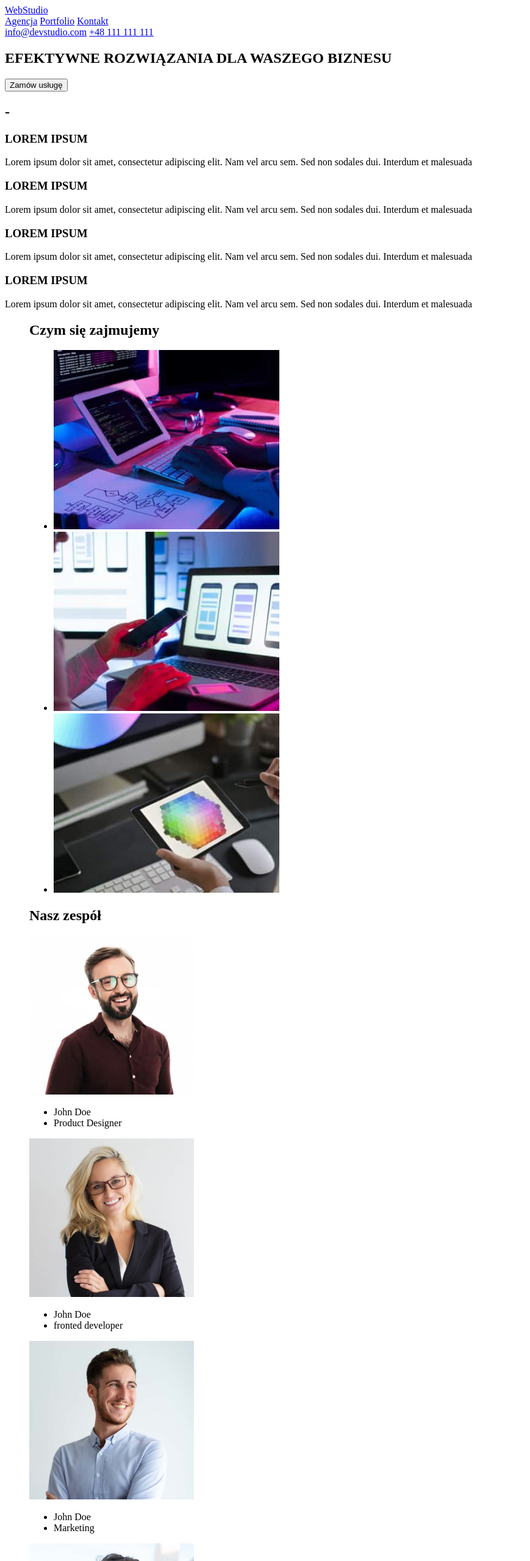
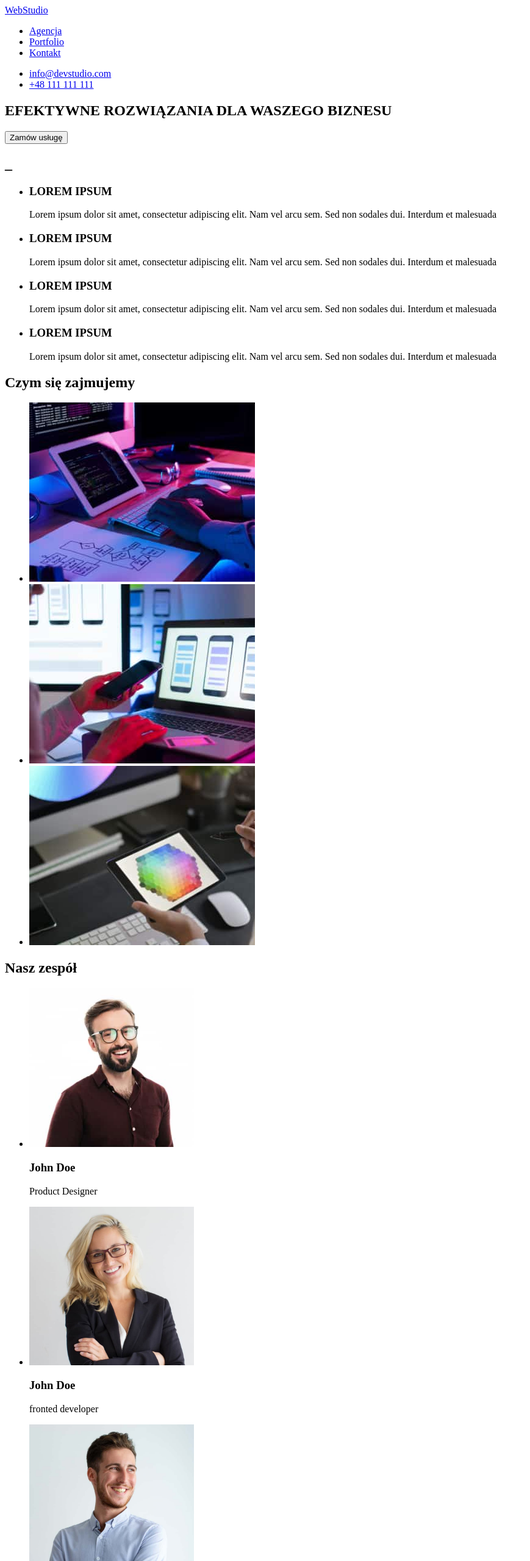
Before and after one commit to RobertN1970/https-github.com-RobertN1970-goit-markup-hw-02, a plain HTML site: page index.html in a window 1280 px wide. Shown: the top 2560 px of the page at 61% size, without its empty margins (0-869 px from the left). Drawn offline with Linux system fonts and the light colour scheme.

Commit message:
poprawka 11 pażdziernik

```diff
--- a/index.html
+++ b/index.html
@@ -9,109 +9,135 @@
   <body>
     <header>
       <a href="./index.html">WebStudio</a>
-      <div>
-        <a href="./index.html">Agencja</a>
-        <a href="mailto:info@devstudio.com">Portfolio</a>
-        <a href="./index.html">Kontakt</a>
-      </div>
-      <div>
-        <a href="mailto:info@devstudio.com">info@devstudio.com</a>
-        <a href="tel:+48111111111">+48 111 111 111</a>
-      </div>
+      <nav>
+        <ul>
+          <li><a href="./index.html">Agencja</a></li>
+          <li><a href="mailto:info@devstudio.com">Portfolio</a></li>
+          <li><a href="./index.html">Kontakt</a></li>
+        </ul>
+      </nav>
+      <ul>
+        <li><a href="mailto:info@devstudio.com">info@devstudio.com</a></li>
+        <li><a href="tel:+48111111111">+48 111 111 111</a></li>
+      </ul>
     </header>
     <main>
-        <nav>
+      <section>
         <h1>EFEKTYWNE ROZWIĄZANIA DLA WASZEGO BIZNESU</h1>
-          <div><button type="button">Zamów usługę</button></div>
+        <button type="button">Zamów usługę</button>
+      </section>
+      <section>
+        <h2>_</h2>
+        <ul>
+          <li>
+            <h3>LOREM IPSUM</h3>
+            <p>
+              Lorem ipsum dolor sit amet, consectetur adipiscing elit. Nam vel
+              arcu sem. Sed non sodales dui. Interdum et malesuada
+            </p>
+          </li>
+          <li>
+            <h3>LOREM IPSUM</h3>
+            <p>
+              Lorem ipsum dolor sit amet, consectetur adipiscing elit. Nam vel
+              arcu sem. Sed non sodales dui. Interdum et malesuada
+            </p>
+          </li>
+          <li>
+            <h3>LOREM IPSUM</h3>
+            <p>
+              Lorem ipsum dolor sit amet, consectetur adipiscing elit. Nam vel
+              arcu sem. Sed non sodales dui. Interdum et malesuada
+            </p>
+          </li>
 
-        </nav>
+          <li>
+            <h3>LOREM IPSUM</h3>
+            <p>
+              Lorem ipsum dolor sit amet, consectetur adipiscing elit. Nam vel
+              arcu sem. Sed non sodales dui. Interdum et malesuada
+            </p>
+          </li>
+        </ul>
+      </section>
       <section>
-            <h2>-</h2>
-            <h3>LOREM IPSUM</h3>
-            <p>Lorem ipsum dolor sit amet, consectetur adipiscing elit. Nam vel arcu sem. Sed non sodales dui. Interdum et malesuada</p>
-            <h3>LOREM IPSUM</h3>
-            <p>Lorem ipsum dolor sit amet, consectetur adipiscing elit. Nam vel arcu sem. Sed non sodales dui. Interdum et malesuada</p>
-            <h3>LOREM IPSUM</h3>
-            <p>Lorem ipsum dolor sit amet, consectetur adipiscing elit. Nam vel arcu sem. Sed non sodales dui. Interdum et malesuada</p>
-            <h3>LOREM IPSUM</h3>
-            <p>Lorem ipsum dolor sit amet, consectetur adipiscing elit. Nam vel arcu sem. Sed non sodales dui. Interdum et malesuada</p>
-
-          </section>
-          <figure>
         <h2>Czym się zajmujemy</h2>
         <ul>
-              <li><img src="./images/img1.jpg" alt="obrazek przedstawia piszący kod na klawiaturze"/></li>
-              <li><img src="./images/img2.jpg" alt="obrazek przedstawia ręka z komórką wyciągnięta w stronę ekranu"/></li>
-              <li><img src="./images/img3.jpg" alt="obrazek przedstawia tablet z grafiką"/></li>
+          <li>
+            <img
+              src="./images/img1.jpg"
+              alt="obrazek przedstawia piszący kod na klawiaturze"
+            />
+          </li>
+          <li>
+            <img
+              src="./images/img2.jpg"
+              alt="obrazek przedstawia ręka z komórką wyciągnięta w stronę ekranu"
+            />
+          </li>
+          <li>
+            <img
+              src="./images/img3.jpg"
+              alt="obrazek przedstawia tablet z grafiką"
+            />
+          </li>
         </ul>
-
-            <!-- <section>
+      </section>
+      <section>
         <h2>Nasz zespół</h2>
         <ul>
           <li>
-                  <img src="./images/product designer.jpg"
+            <img
+              src="./images/productdesigner.jpg"
               width="270"
               height="260"
-                  alt="John Doe Product Designer"/>
+              alt="John Doe Product Designer"
+            />
             <h3>John Doe</h3>
             <p>Product Designer</p>
-                </li></ul>
-
-            </section> -->
-
-            <h2>Nasz zespół</h2>
-            <div>
-              <img src="./images/productdesigner.jpg"
+          </li>
+          <li>
+            <img
+              src="./images/fronteddeveloper.jpg"
               width="270"
               height="260"
-                  alt="John Doe Product Designer"/>
-                  <ul>
-                    <li>John Doe</li>
-                    <li>Product Designer</li>
-                  </ul>
-            </div>
-            <div>
-              <img src="./images/fronteddeveloper.jpg"
+              alt="John Doe fronted developer"
+            />
+            <h3>John Doe</h3>
+            <p>fronted developer</p>
+          </li>
+          <li>
+            <img
+              src="./images/marketing.jpg"
               width="270"
               height="260"
-                  alt="John Doe fronted developer"/>
-                  <ul>
-                    <li>John Doe</li>
-                    <li>fronted developer</li>
-                  </ul>
-            </div>
-            <div>
-              <img src="./images/marketing.jpg"
+              alt="John Doe Marketing"
+            />
+            <h3>John Doe</h3>
+            <p>Marketing</p>
+          </li>
+          <li>
+            <img
+              src="./images/uidesigner.jpg"
               width="270"
               height="260"
-                  alt="John Doe Marketing"/>
-                  <ul>
-                    <li>John Doe</li>
-                    <li>Marketing</li>
+              alt="John Doe ui designer"
+            />
+            <h3>John Doe</h3>
+            <p>ui designer</p>
+          </li>
         </ul>
-            </div>
-            <div>
-              <img src="./images/uidesigner.jpg"
-                  width="270"
-                  height="260"
-                  alt="John Doe ui designer"/>
-                  <ul>
-                    <li>John Doe</li>
-                    <li>ui designer</li></ul>
-            </div>
-          </figure>
+      </section>
     </main>
     <footer>
       <a href="./index.html">WebStudio</a>
       <address>
-          <p>>m. Warszawa, Aleje Jerozolimskie 21</p>
+        <p>m. Warszawa, Aleje Jerozolimskie 21</p>
         <ul>
           <li><a href="mailto:info@example.com">info@example.com</a></li>
           <li><a href="tel:+48111111111">+48 111 111 111</a></li>
         </ul>
       </address>
     </footer>
-
-
   </body>
 </html>
```
Also changed, not shown: goit-marcup-hw-02/images/WebStudio.png (added), goit-marcup-hw-02/images/fronteddeveloper.jpg (added), goit-marcup-hw-02/images/img1.jpg (added), goit-marcup-hw-02/images/img2.jpg (added), goit-marcup-hw-02/images/img3.jpg (added), goit-marcup-hw-02/images/marketing.jpg (added), goit-marcup-hw-02/images/productdesigner.jpg (added), goit-marcup-hw-02/images/uidesigner.jpg (added). Lines whose indentation alone changed are shown as unchanged.
